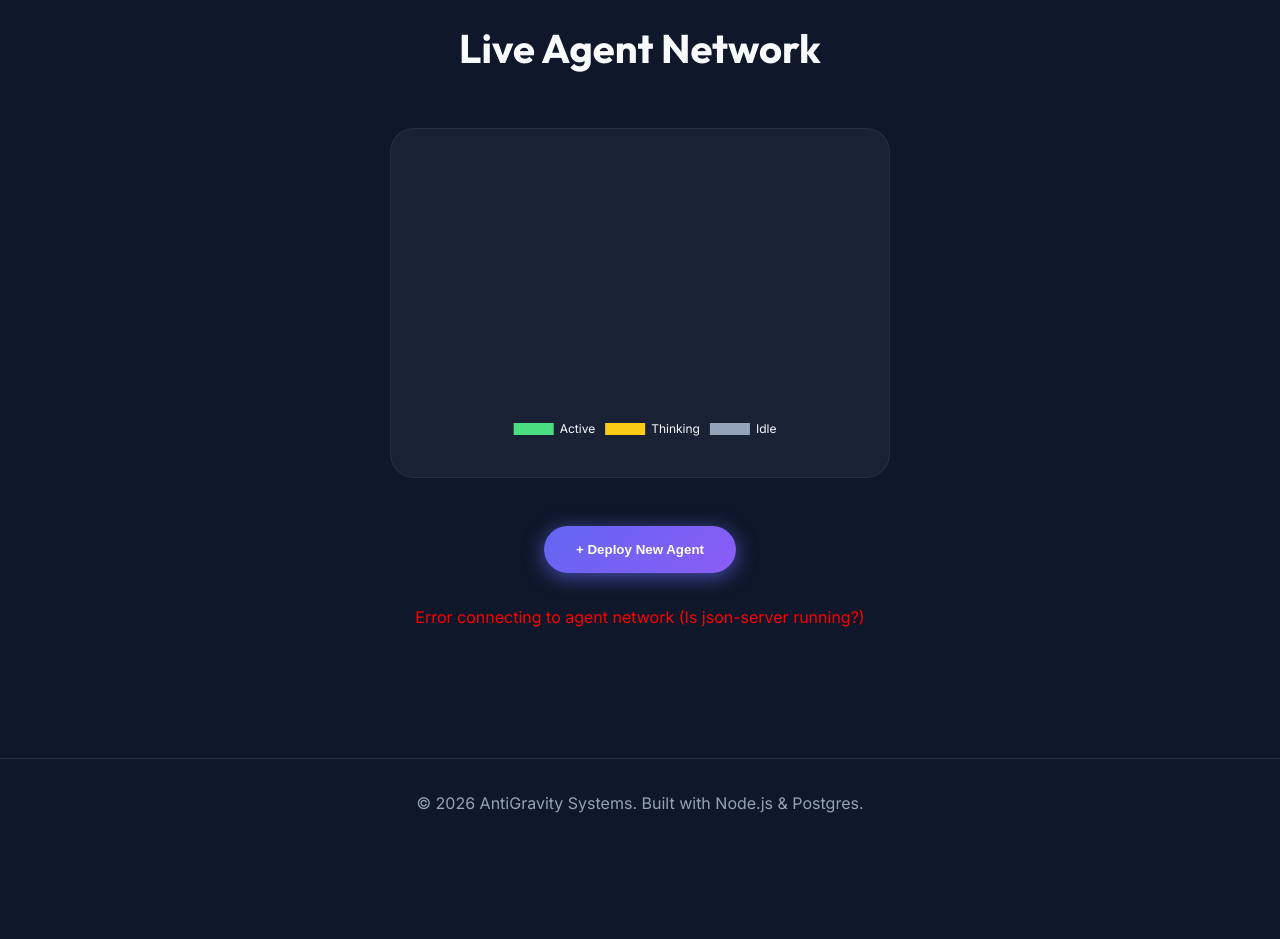
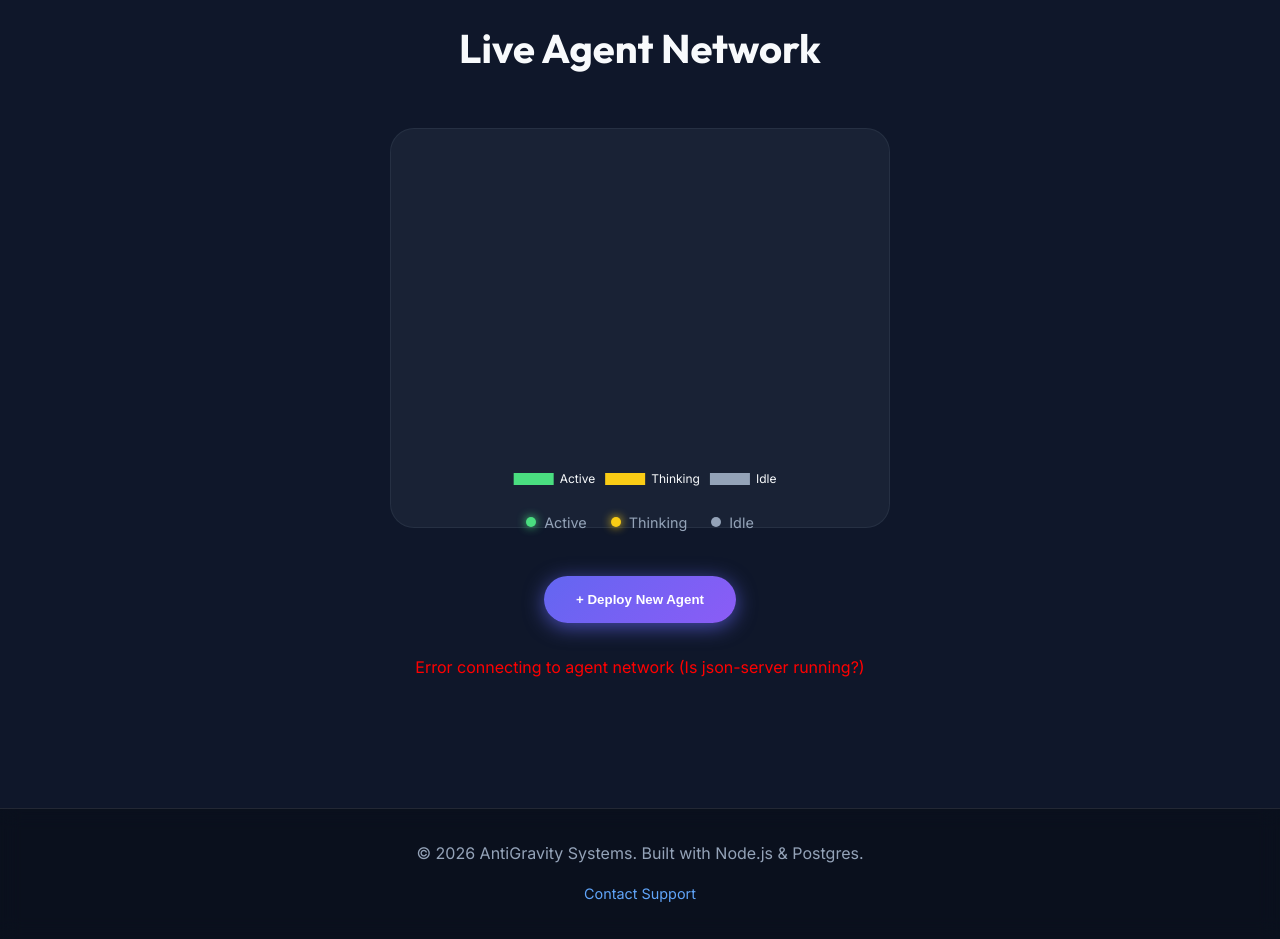
Before and after one commit to MikeAShieldsAtGmail/learnAntiGravity, a website: page 02_gorgeous_website/index.html in a window 1280 px wide. Shown: the part 1260-2199 px from the top of the page. Before the commit the page ends 2109 px from the top, so only its background shows below. Drawn offline with nearby package versions, Linux system fonts and the light colour scheme; no server answers.

Commit message:
No changes were provided to summarize.

```diff
--- a/02_gorgeous_website/index.html
+++ b/02_gorgeous_website/index.html
@@ -44,6 +44,11 @@
 
             <div class="chart-container">
                 <canvas id="agentChart"></canvas>
+                <div class="status-legend">
+                    <span class="legend-item"><span class="dot active"></span> Active</span>
+                    <span class="legend-item"><span class="dot thinking"></span> Thinking</span>
+                    <span class="legend-item"><span class="dot idle"></span> Idle</span>
+                </div>
             </div>
 
             <button class="btn btn-primary" id="addAgentBtn" style="margin-bottom: 2rem;">+ Deploy New Agent</button>
@@ -55,6 +60,9 @@
 
     <footer style="text-align: center; padding: 2rem; color: #94a3b8; border-top: 1px solid rgba(255,255,255,0.1);">
         <p>&copy; 2026 AntiGravity Systems. Built with Node.js & Postgres.</p>
+        <a href="mailto:support@antigravity.sys" class="footer-link"
+            style="color: #60a5fa; text-decoration: none; font-size: 0.9rem; margin-top: 1rem; display: inline-block;">Contact
+            Support</a>
     </footer>
 
 
--- a/02_gorgeous_website/style.css
+++ b/02_gorgeous_website/style.css
@@ -179,12 +179,48 @@ header {
     border-radius: 24px;
     padding: 2rem;
     max-width: 500px;
-    /* Constrain size */
     margin: 0 auto 3rem auto;
-    /* Center and add margin bottom */
     position: relative;
-    height: 350px;
-    /* Fixed height for consistency */
+    height: 400px;
+    /* Increased for legend */
+    display: flex;
+    flex-direction: column;
+}
+
+.status-legend {
+    display: flex;
+    justify-content: center;
+    gap: 1.5rem;
+    margin-top: 1rem;
+    font-size: 0.9rem;
+    color: #94a3b8;
+}
+
+.legend-item {
+    display: flex;
+    align-items: center;
+    gap: 0.5rem;
+}
+
+.dot {
+    width: 10px;
+    height: 10px;
+    border-radius: 50%;
+    display: inline-block;
+}
+
+.dot.active {
+    background-color: #4ade80;
+    box-shadow: 0 0 10px #4ade80;
+}
+
+.dot.thinking {
+    background-color: #facc15;
+    box-shadow: 0 0 10px #facc15;
+}
+
+.dot.idle {
+    background-color: #94a3b8;
 }
 
 .agent-grid {
@@ -265,11 +301,14 @@ header {
         opacity: 1;
         transform: translateY(0);
     }
+}
 
-    footer {
-        background: rgba(0, 0, 0, 0.3);
-        backdrop-filter: blur(10px);
-    }
+footer {
+    background: rgba(0, 0, 0, 0.3);
+    backdrop-filter: blur(10px);
+}
 
-
+.footer-link:hover {
+    text-decoration: underline !important;
+    color: #93c5fd !important;
 }
```
